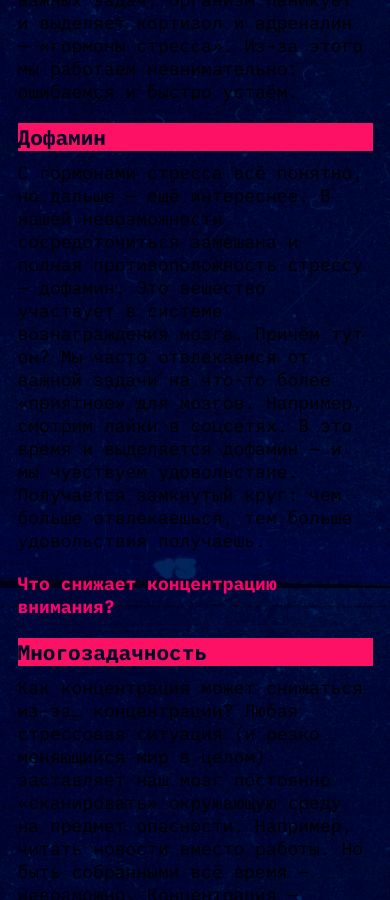
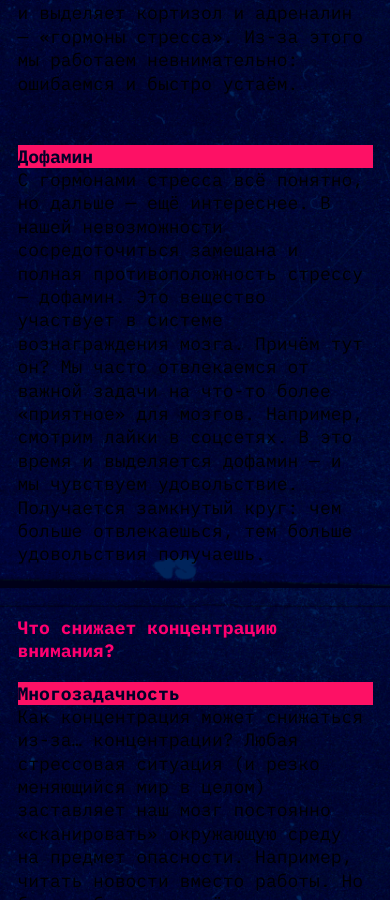
Before and after one commit to Iluwa8/slozhno-sosredotochitsya-fd, a plain HTML site: page index.html in a window 390 px wide. Shown: the part 1100-2000 px from the top of the page. Drawn offline with Linux system fonts and the light colour scheme.

Commit message:
phone interface almost ready

```diff
--- a/styles/style.css
+++ b/styles/style.css
@@ -64,11 +64,8 @@ ________________________________________________________________________________
 
 .title {
   justify-self: center;
-  /* max-block-size: 192px; */
-  /* padding-top: 100px; */
   font-family: var(--main-font-family), sans-serif;
   font-size: var(--main-font-size-header-title);
-  /* line-height: var(--main-font-line-height); */
   font-weight: var(--main-font-weight);
   color: var(--main-theader-section-title-txt-color);
   text-shadow: 4px 4px 0 #FF0070;
@@ -78,7 +75,6 @@ ________________________________________________________________________________
 .header-title {
   padding-top: 100px;
   line-height: 100px;
-  /* margin-bottom: 40px; */
 }
 
 
@@ -134,22 +130,33 @@ ________________________________________________________________________________
   font-family: inherit;
   font-weight: inherit;
   font-size: inherit;
-  margin-bottom: 20px;
+}
+
+.main__section-head:not(:first-child, :last-child) {
+  padding-top: 50px;
+}
+
+.main__section-article {
+  margin-top: 20px;
+  margin-bottom: 50px;
 }
 
 .main__section-subhead {
   inline-size: calc(375px - 20px);
   background-color: var(--main-background-color-article-subhead);
   color: var(--main-text-color-article-subhead);
-  margin-bottom: 10px;
+  font-family: inherit;
+  font-size: var(--main-font-size);
+
 }
 
 .main__section-text {
   font-family: inherit;
   font-weight: var(--main-font-weight-text);
-  margin-bottom: 20px;
+  line-height: 23.4px;
   inline-size: calc(375px - 20px);
 }
+
 
 .main__section-text-link {
   font-family: inherit;
```
